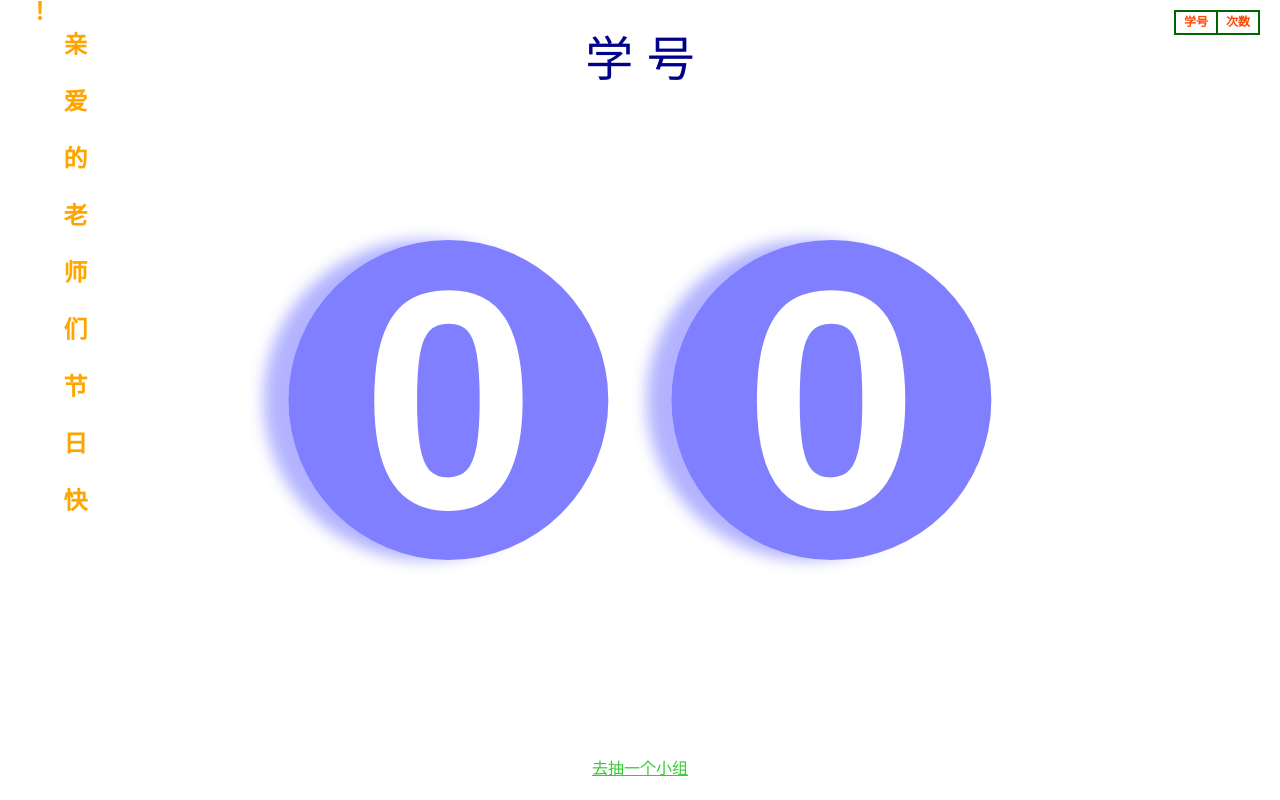
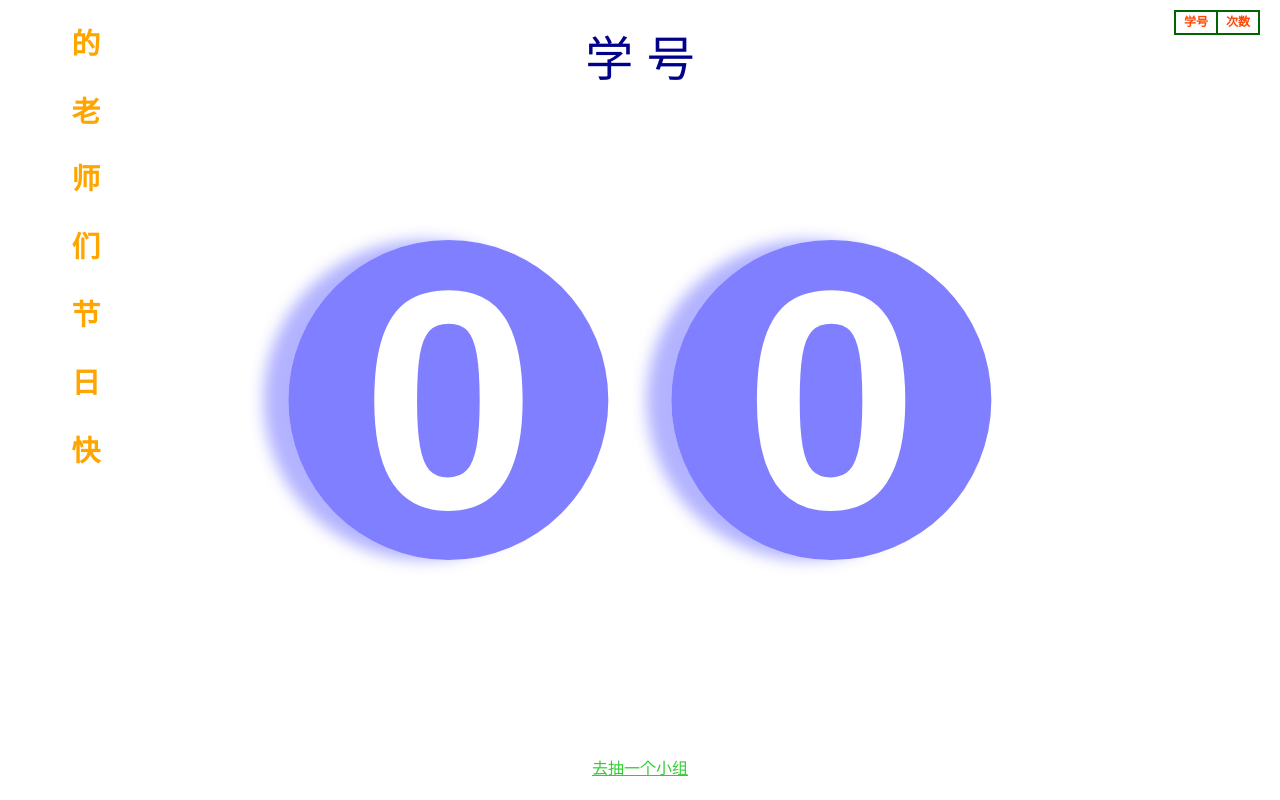
Before and after one commit to GaryFu/Lottery, a Next.js app: page / in a window 1280 px wide. Built offline with nearby package versions, Linux system fonts and the light colour scheme.

Commit message:
Update Lottery.module.css

```diff
--- a/src/components/Lottery.module.css
+++ b/src/components/Lottery.module.css
@@ -94,11 +94,11 @@
 
 .floatingText {
   position: absolute;
-  top: 250px;
+  top: 150px;
   left: 20px;
   transform: translateY(-50%);
   color: orange;
-  font-size: 1.5rem;
+  font-size: 1.8rem;
   font-weight: bold;
   writing-mode: vertical-rl;
   text-orientation: upright;
```
